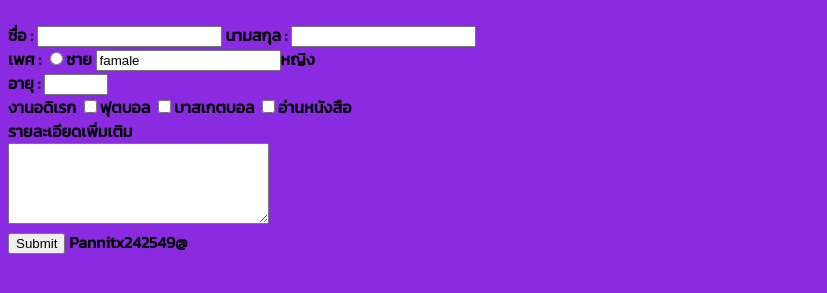
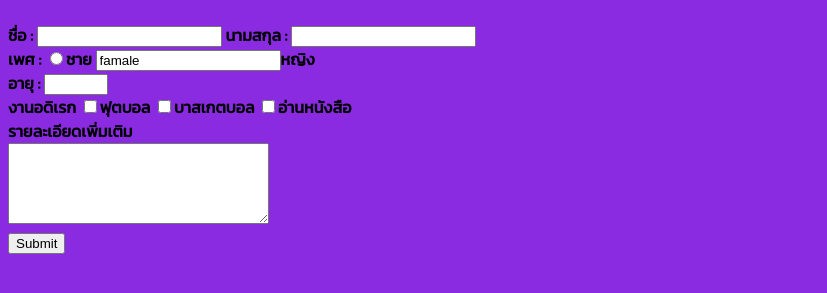
Before and after one commit to 6721602504/241_700, a plain HTML site: page index2.html in a window 1280 px wide. Shown: the part 177-470 px from the top of the page, without its empty margins (0-827 px from the left). Drawn offline with Linux system fonts and the light colour scheme.

```diff
--- a/index2.html
+++ b/index2.html
@@ -50,4 +50,3 @@
 
 </body>
 </html>
-Pannitx242549@
```
